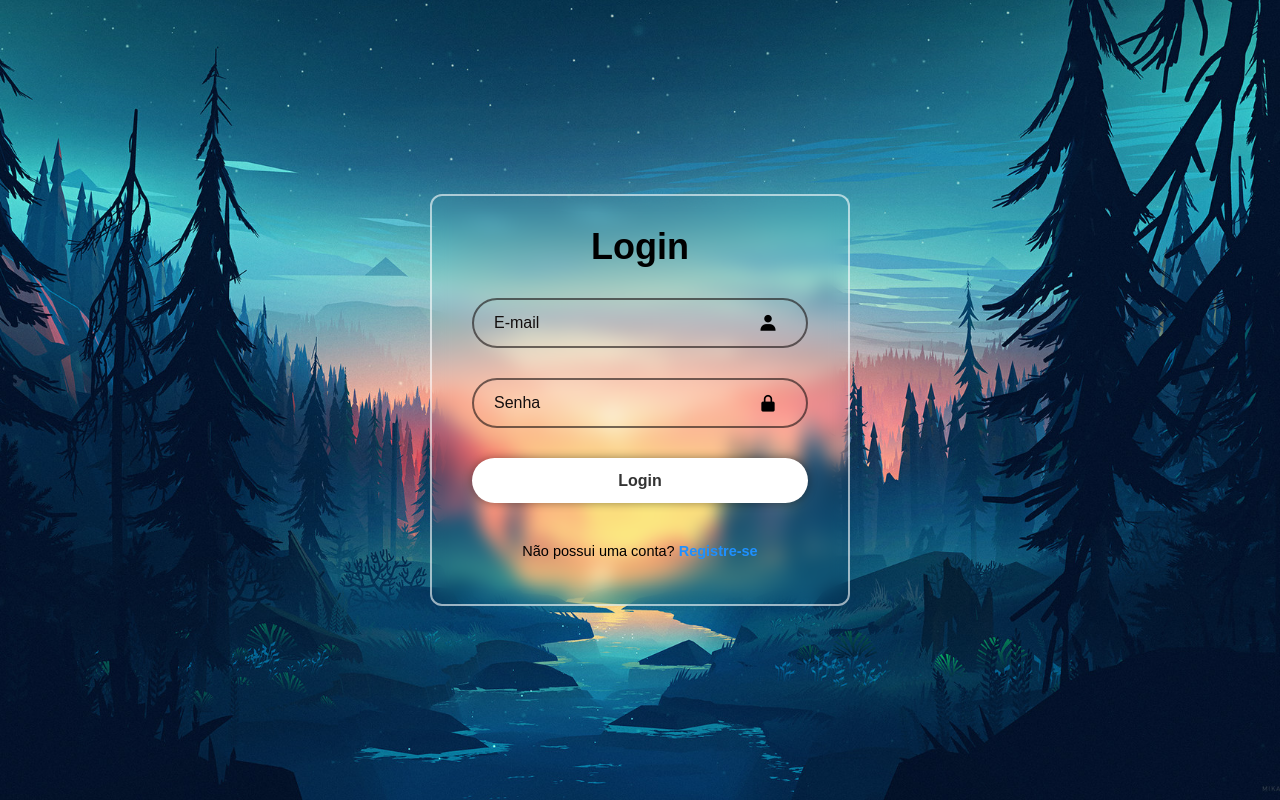
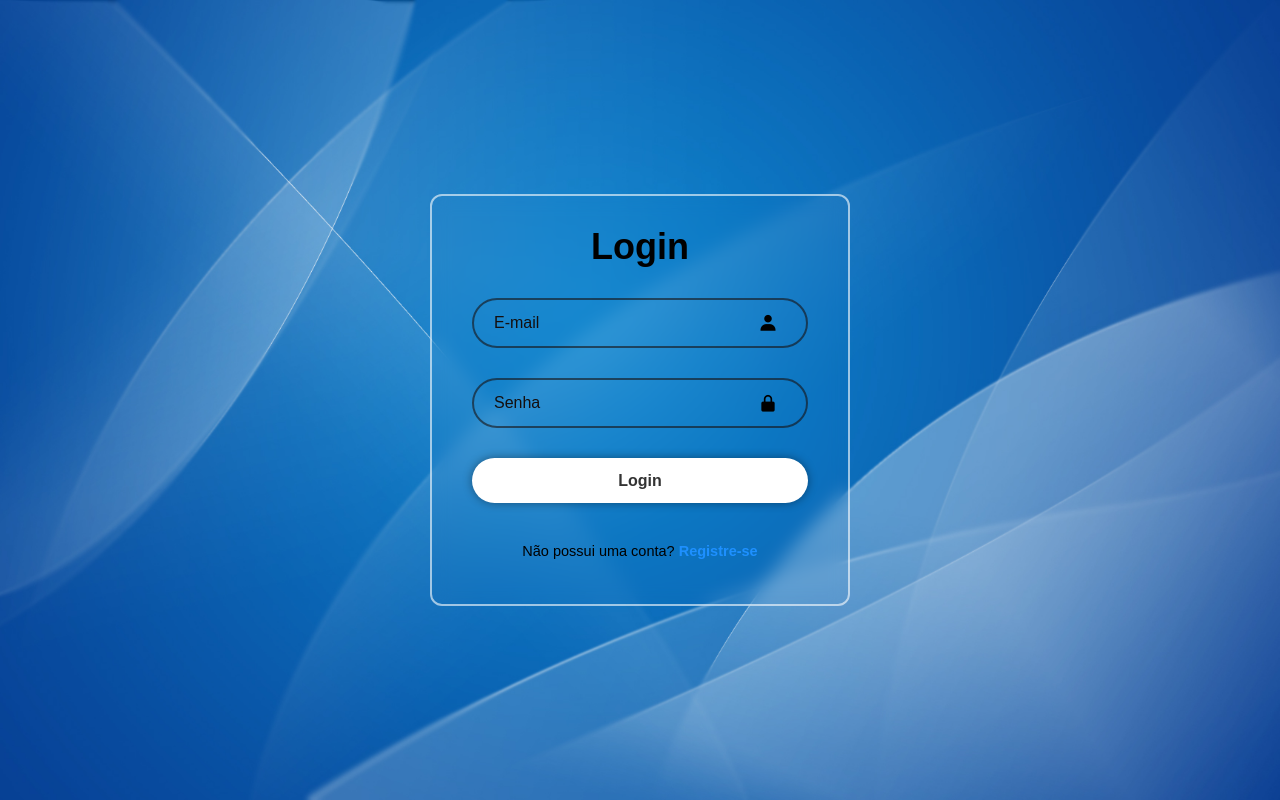
Before and after one commit to LeonardoGith/Site_Busca_Sal-rio, a Flask app: page / in a window 1280 px wide. Run offline with Flask 3, Linux system fonts and the light colour scheme.

Commit message:
tela_azul_aula

```diff
--- a/static/stylesB.css
+++ b/static/stylesB.css
@@ -9,7 +9,7 @@
     justify-content: center;
     align-items: center;
     min-height: 100vh;
-    background: url(/static/ImagemTeste.jpg) no-repeat;
+    background: url(/static/Blue-Wallpaper-For-Background-1.jpg) no-repeat;
     background-size: cover;
     background-position: center;
   }
```
Also changed, not shown: static/Blue-Wallpaper-For-Background-1.jpg (added).
